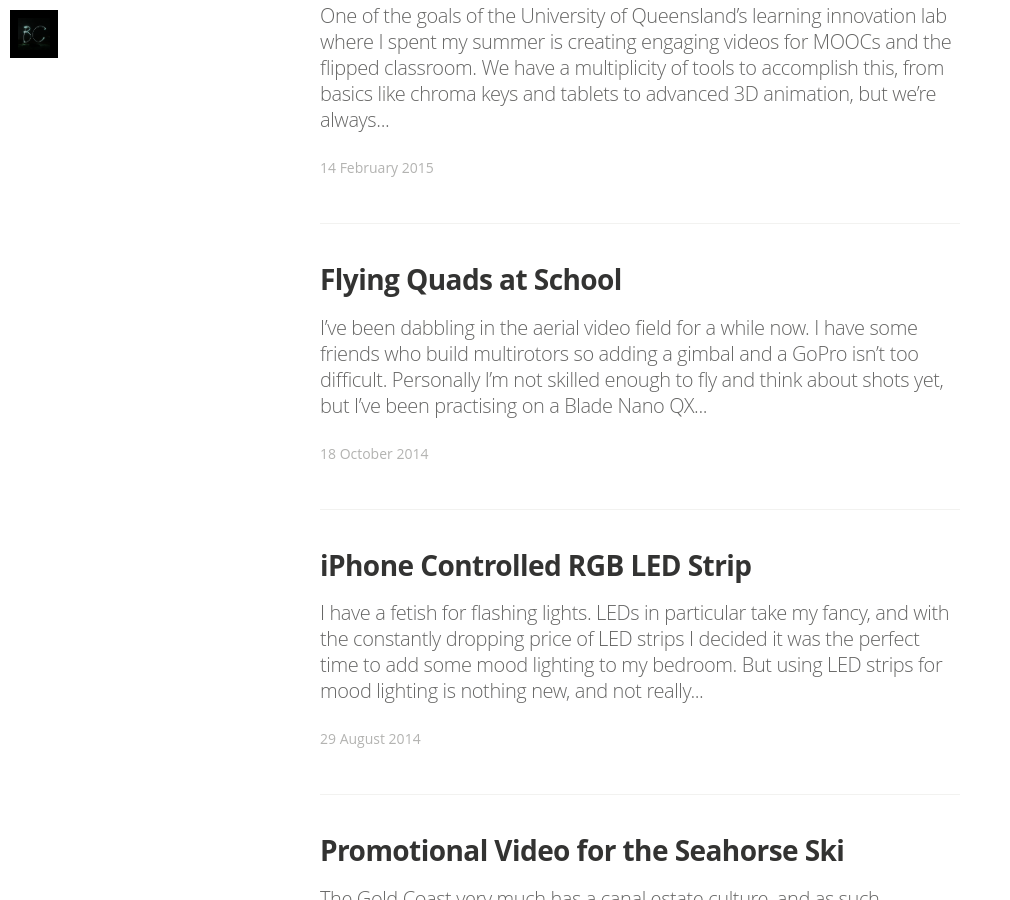
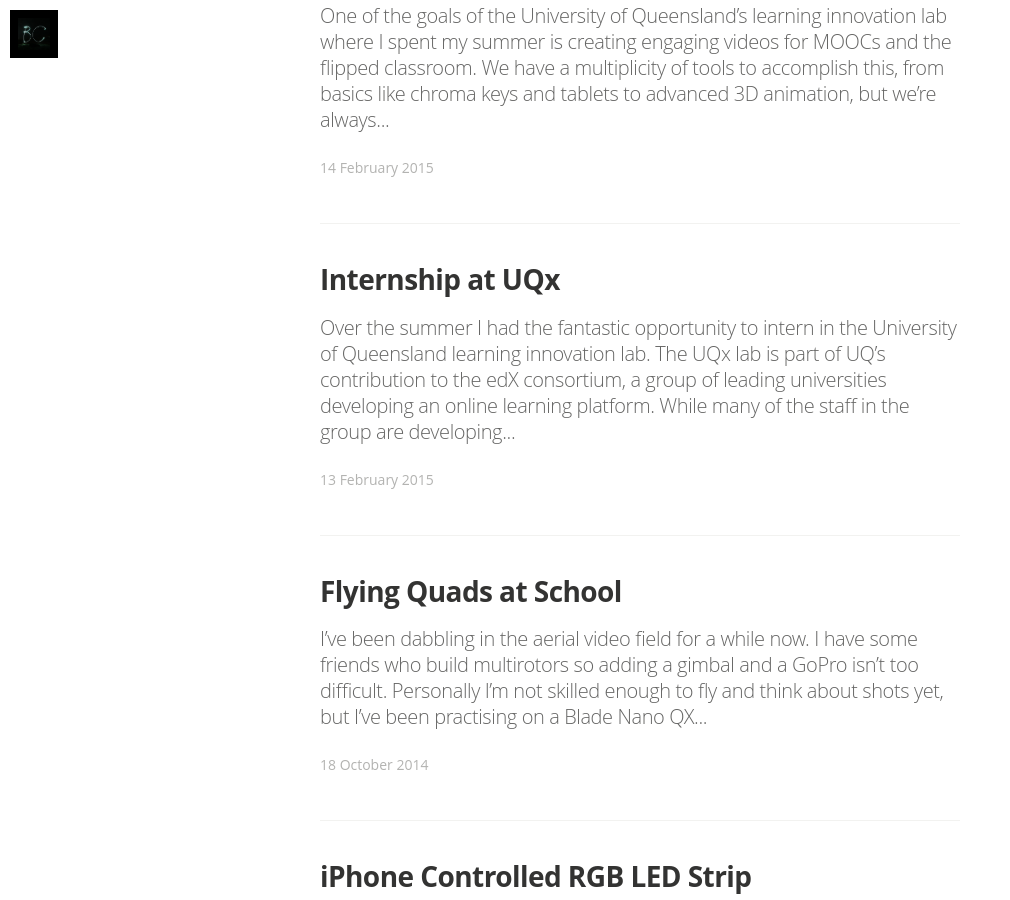
Before and after one commit to bodhiconnolly/bodhiconnolly.github.io, a Jekyll site: the page built from index.html, in a window 1280 px wide and 900 px high, scrolled down 799 px. Shown: the whole window, without its empty margins (0-1010 px from the left). Built offline with Jekyll 4.4.1, drawn with Linux system fonts in a browser that asks for light colours; nearby versions of some CDN libraries; some web fonts are replaced; Markdown is read by kramdown in place of the engine named in the settings; the list of posts is cut into pages by our own code; part of the change alters nothing that is shown.

Commit message:
UQx Article

```diff
--- /dev/null
+++ b/_posts/2015-02-13-uqx.md
@@ -0,0 +1,106 @@
+---
+layout: post
+title: Internship at UQx
+date: 2015-02-13
+categories: uqx
+tags: null
+image: "/assets/article_images/2015-02-13-uqx/uqx.jpg"
+published: true
+---
+
+Over the summer I had the fantastic opportunity to intern in the University of Queensland learning innovation lab. The UQx lab is part of UQ's contribution to the edX consortium, a group of leading universities developing an online learning platform. While many of the staff in the group are developing MOOCs, I was working with five other interns on other tools that could enhance teaching and learning at UQ through technology.
+
+My supervisor was great, giving me the freedom to choose projects I was interested in and take them in my own direction. I have written in details about my main projects in previous posts:
+
+<a href="{{site.baseurl}}/uqx/video/2015/02/14/uqx-lightboard.html" rel="Creating a prototype lightboard for use in flipped classroom videos"><img src="{{site.baseurl}}/assets/images/me_and_the_lightboard.jpg" alt="" />Creating a prototype lightboard for use in flipped classroom videos</a>
+<br><br><br>
+<a href="{{site.baseurl}}" rel=""><img src="{{site.baseurl}}/assets/images/arduino_audio.jpg" alt="" />COMING SOON: Using audio devices to monitor classroom activity in real-time</a>
+
+I also worked on some smaller projects. Similarly to Google they work on an 80/20 rule, so I had time to work on a few fun side projects that I was interested in. I will go over these briefly below:
+
+
+1.<a href="#clock">Building a clock using LEDs and an Arduino</a><br>
+2.<a href="#lolly">Rejuvenating an old lolly dispenser with UQ ID card scanning</a><br>
+3.<a href="#conductive">Experimenting with recent breakthroughs in conductive materials</a><br>
+4.<a href="#millingmachine">Setting up a DIYCNC milling machine for etching PCBs and engraving objects</a><br>
+5.<a href="#pi">Learning how to use the Raspberry Pi micro-computer</a><br>
+6.<a href="#lights">Twitter controlled Christmas lights</a><br>
+7.<a href="#printer">Fixing and using a 3D printer</a>
+
+I would absolutely recommend this position to software/electrical engineers with a passion for education and tinkering. It's a lot of fun!
+
+##<a name="clock"></a>Building a clock using LEDs and an Arduino
+<br>
+![We spent hours designing that face...]({{site.baseurl}}/assets/images/led_clock.jpg)
+Often inspiration for a project comes from a single part. This was the case here; I found a 1m strip of addressable NeoPixel LEDs, and decided that  they would make a great clock. It helped that it had exactly 60 LEDs.
+
+Controlling NeoPixels with an Arduino is pretty well documented, but developing the clock code actually took quite a while. There were a lot of small errors, like modulo problems and everything being off by one. Initially the timing was powered by the Arduino's internal oscillator,  however this proved to be quite inaccurate, so we ordered a ----- real-time clock. This brought the error down to a few minutes every year. This was still not great, so we moved to an EtherTen board (a Freetronics Arduino clone with built-in ethernet) and modified the sketch to sync with an NTP server whenever it detected an ethernet connection. So there are three ways to use this:
+
+1. Not connected to the internet: using the real-time clock only and losing a few minutes a year
+2. Always connected to the internet: ethernet cable connected, syncing with a time server every day keeping exact time
+3. Sometimes connected to the internet: just connect the clock to the internet every few weeks to re-sync time
+
+
+This makes it a flexible device. With the prototype in out lab, we chose option 2. The clock needs at least one cable for power, and we had some ethernet ports with power over ethernet (PoE), so we could use the ethernet port to power the clock and sync the time, killing two birds with one stone. If you don't have PoE available, option 3 is the best use case. One cable, occasional syncing, accurate time. Alternatively, buy a better RTC. Ours cost under $3.
+
+The code is on <a href="">Declan Vong's GitHub</a>.
+
+##<a name="lolly"></a>Rejuvenating an old lolly dispenser with UQ ID card scanning
+
+A previous student had taken an old lolly dispenser and hooked up an Arduino to the main motor. Pretty cool, but there was no way to tell who had actually been using it. All UQ staff and students carry around an ID card, so we decided to hook up a scanner and log the use of the dispenser with IDs. Cue the Raspberry Pi.
+
+When it comes to electronics, the lab pretty much has it all. So we got a Pi, a USB NFC sensor, a small LCD, and hooked it all up. I wasn't really involved in the back-end of this, but I know it's using Node.js and MongoDB for the server, and MQTT messages to talk to the Arduino. The basic flow is shown below:
+![Lolly dispenser flow - converting card swipes to sugar!]
+
+It's really neat, and works well. The flow could easily be adapted to other devices or identification technologies.
+
+
+
+##<a name="conductive"></a>Experimenting with recent breakthroughs in conductive materials
+<br>
+![We painted ourselves a working keyboard!]({{site.baseurl}}/assets/images/conductive_keyboard.jpg)
+
+Developing...
+
+These days, when a technological breakthrough comes through, the startups making money off it aren't far behind.
+The breakthrough: conductive materials, such as ink or paint.
+The products: learning circuits with drawing, making music with paint.
+
+As a learning innovation lab, these were things we just had to try. The first product I'll be discussing is
+
+##<a name="millingmachine"></a>Setting up a DIYCNC milling machine for etching PCBs and engraving objects
+<br>
+![Caption]({{site.baseurl}}/assets/images/.jpg)
+
+A previous student had purchased and constructed a DIYCNC milling machine, however they had not managed to complete the wiring. Perhaps due to the fact that it required manually soldering a pin-out from a 25-pin RS232 jack. This job fell to me, so I wired everything up and got testing.
+
+As with most of these kit devices, they are powerful tools but require a lot of time tweaking o get right. We first tested with pieces of cardboard double-sided-taped to the plate. We had problems with the motor slipping or getting stuck on the Y axis, however when we ran at half speed this problem vanished. The issue is that the two Y axis poles aren't completely parallel, so that's something to fix in the future. Once we had the machine successfully engraving cardboard we moved on to copper, which proved to have challenges of its own, but were eventually overcome.
+
+When we became a bit more confident, we even took apart an old hard drive and engraved the disk with the name of our lab. It's something cool for people to see as they walk in.
+
+![These would make really cool plaques for an awards night]({{site.baseurl}}/assets/images/engraved_hdd.jpg)
+
+##<a name="pi"></a>Learning how to use the Raspberry Pi micro-computer
+<br>
+![Bought myself a 2]({{site.baseurl}}/assets/images/pi2.jpg)
+
+Ever since the Pi hit the market in 2012 I've wanted to get my hands on it and try it out. Due to lack of time, expense, and generally having no real need,  I hadn't ever got around to it. Luckily, that changed.
+
+I didn't have any particular projects that needed it, but people around the lab use them all the time and I'd heard that getting them connected to the University's eduroam network was a pain point. I decided that as well as getting the basics up and running I would get it connected and write a guide for my peers.
+
+Now the Pi is thousands of times more powerful than Arduino, but running Raspbian isn't fast by any measure. I only had two USB ports to work with (using the Model B) and one of these was taken up with a Wi-Fi adapter, so it was mouse OR keyboard. Not fun. But once it was set up I switched to ssh and this is where the Pi shines. This is the perfect replacement for my old Dell desktop acting as a home server in my cupboard. No heat, no fans, no fuss. We have 3D printed cases as well, which helps protect the bare electronics.
+
+I ended up getting the eduroam network connected and wrote my guide. When the summer ends, I'm ordering a Pi for myself.
+
+##<a name="lights"></a>Twitter controlled christmas lights
+
+Since I'd already set up LED lights at home to be controlled over the internet, this was dead simple. A Python script harvests commands from twitter that were posted using a specific hashtag. Relays these over MQTT (everything here runs through a Mosquitto MQTT server, because Internet of Things). An Arduino listens then flashes some christmas lights we bought from the local store. Basic circuits, transistors, etc. Easy stuff.
+
+##<a name="printer"></a>Fixing and using a 3D printer
+
+<br>
+![Not just any printer]({{site.baseurl}}/assets/images/3d_printer.jpg)
+
+We have an Ultimaker 3D printer. Some previous students had tried to perform an upgrade to give the machine a dual nozzle for multicoloured prints. It had been a disaster and the whole thing had stopped working. A few of us worked on this, taking the machine apart, cleaning things up, trying to get it working, failing, repeat. Eventually we got everything working and made some cool stuff.
+
+![3D printers are cool.]({{site.baseurl}}/assets/images/3d_bunny.jpg)
--- a/_posts/2015-02-14-uqx-lightboard.md
+++ b/_posts/2015-02-14-uqx-lightboard.md
@@ -8,7 +8,7 @@ image: "/assets/article_images/2015-02-14-uqx-lightboard/uqx_lightboard.jpg"
 published: true
 ---
 
-One of the goals of the University of Queensland's learning innovation lab <a href="">where I spent my summer</a> is creating engaging videos for <a href="https://www.edx.org/school/uqx">MOOCs</a> and the <a href="http://www.uq.edu.au/tediteach/flipped-classroom/what-is-fc.html">flipped classroom</a>. We have a multiplicity of tools to accomplish this, from basics like chroma keys and tablets to advanced 3D animation, but we're always looking for more tricks to put up our sleeve.
+One of the goals of the University of Queensland's learning innovation lab <a href="{{site.baseurl}}/uqx/2015/02/13/uqx.html">where I spent my summer</a> is creating engaging videos for <a href="https://www.edx.org/school/uqx">MOOCs</a> and the <a href="http://www.uq.edu.au/tediteach/flipped-classroom/what-is-fc.html">flipped classroom</a>. We have a multiplicity of tools to accomplish this, from basics like chroma keys and tablets to advanced 3D animation, but we're always looking for more tricks to put up our sleeve.
 
 <iframe width="560" height="315" src="https://www.youtube.com/embed/aHt9C5rb-Wg" frameborder="0" allowfullscreen></iframe>
 
@@ -37,13 +37,15 @@ The glass and spigots actually came from a local pool fencing shop. It was the c
 
 
 The construction for this board is pretty self-explanatory, but I'll provide an outline:
+
 1. Create an I-shaped base.
 2. Attach spigots.
 3. Insert glass.
 4. Surround glass with LEDs.
 5. Tape LEDs to frame.
+6. Clean glass (this is the hardest step!).
 
-
+![The LED controller and 44 key IR remote]({{site.baseurl}}/assets/images/led_controller.jpg)
 ##The science
 
 The reason why the LEDs light up the text, but not the rest of the glass, is really interesting. Most people have heard of total internal reflection. When you shine a light through the edge of a pane of glass, the light  bounce along, and each time the beam hits the side of the pane it has an angle of incidence that is close to 180 degrees, and always greater than the critical angle. So the light is totally internally reflected, and never escapes through the glass. When you look at this from the opposite end of the glass, it looks pretty cool.
@@ -54,6 +56,16 @@ But that's just high school physics. What makes the text shine is _frustrated_ t
 
 ![Frustrated total internal reflection isn't just for neon markers]
 
+##The rest of the setup
+
+The camera we are shooting on is the lovely Panasonic HC-X1000. It shoots in 4K, allowing us to shoot with the lightboard frame in shot, and then crop it out in post while still mastering higher than 1080p. We have two new Dell 27" 4K monitors, so we can watch in 4K as we shoot and less-than-4K-but-higher-than-1080p when we edit.
+
+Lights on the talent are ikan LED panels, in a simple three point setup. Lapel mic to get high fidelity audio behind the glass.
+
+##Improvements
+
+Todo: Backlight, squeak, cleaning, sticky templates
+
 ##Outcome
 
 This project was very stimulating. I'm not a hardware person, normally focusing on electronics and software, so to take this hardware project from idea to reality was a rewarding learning experience. The staff really like the prototype, and we're working together to test it out with some upcoming videos. I'm glad that I may have played a small part in enhancing education at UQ. Depending on whether it is needed, someone (not me!) may build a larger board in the future. I can't wait!
```
Also changed, not shown: assets/article_images/2015-02-14-uqx-lightboard/Photo 10-02-2015 1 50 23 pm.jpg (deleted), assets/images/3d_bunny.jpg (added), assets/images/3d_printer.jpg (added), assets/images/arduino_audio.jpg (added), assets/images/conductive_keyboard.jpg (added), assets/images/engraved_hdd.jpg (added), assets/images/led_clock.jpg (added), assets/images/led_controller.jpg (added), assets/images/pi2.jpg (added), 3 other files.
